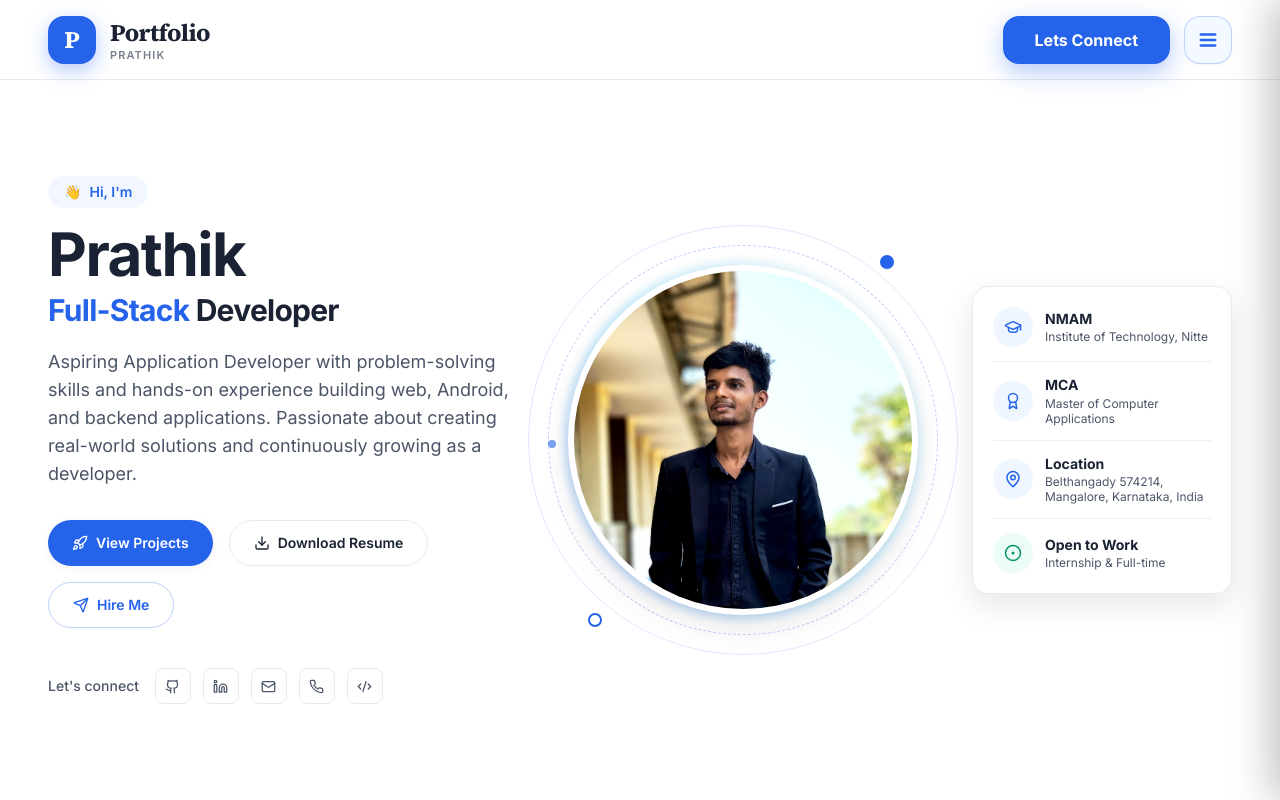
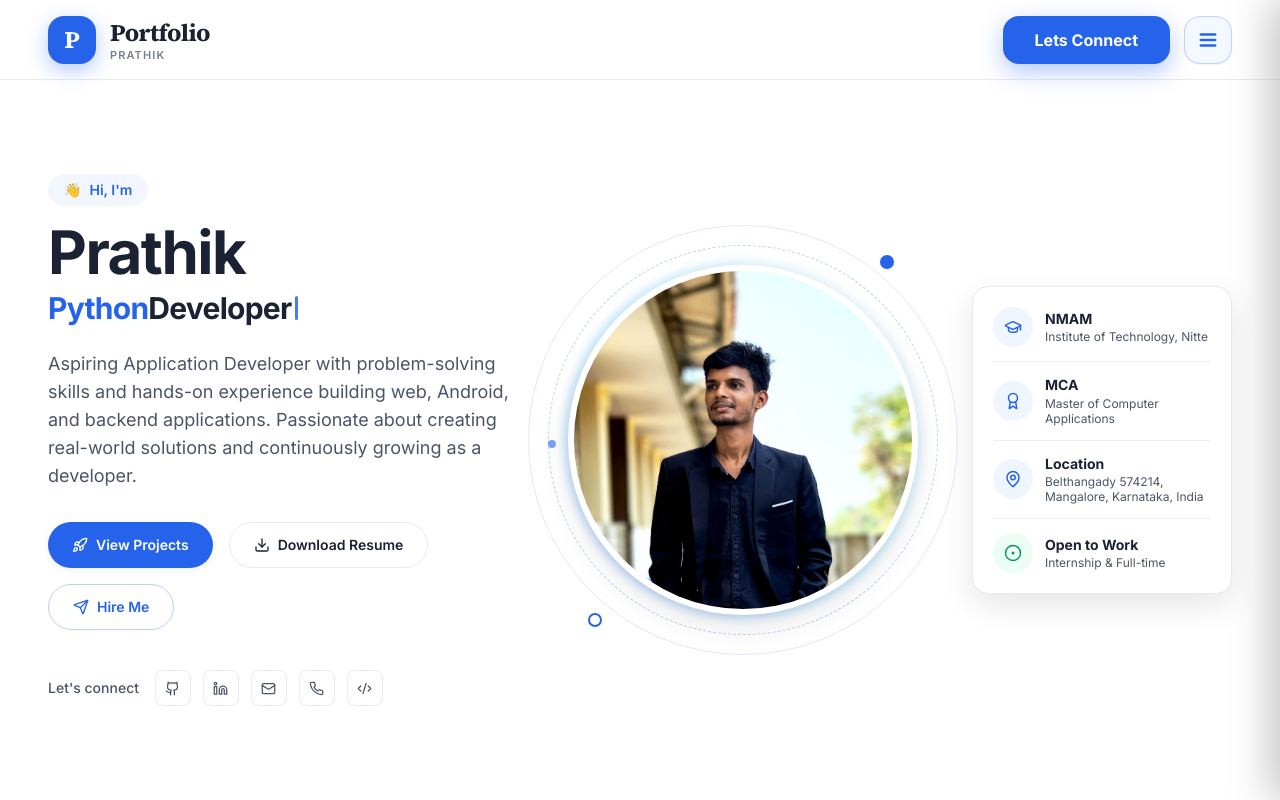
Before and after one commit to prathik0007/portfolio, a Next.js app: page / in a window 1280 px wide. Shown: the top 800 px of the page. Built offline with nearby package versions, Linux system fonts and the light colour scheme.

Commit message:
feat: add animated typewriter role cycler to hero section

```diff
--- a/components/Hero.tsx
+++ b/components/Hero.tsx
@@ -3,6 +3,7 @@ import Image from "next/image";
 import { Rocket, Download, Send, GraduationCap, Award, MapPin, CircleDot } from "lucide-react";
 import { portfolio } from "@/data/portfolio";
 import SocialLinks from "@/components/SocialLinks";
+import TypewriterRole from "@/components/TypewriterRole";
 
 export default function Hero() {
   const { infoCard } = portfolio;
@@ -47,10 +48,9 @@ export default function Hero() {
               {portfolio.name}
             </h1>
 
-            {/* Role: Full-Stack in blue, Developer in ink */}
-            <p className="mt-2 font-sans text-2xl font-bold tracking-tight sm:text-3xl">
-              <span className="text-primary">{portfolio.role.split(" ")[0]}</span>{" "}
-              <span className="text-ink">{portfolio.role.split(" ").slice(1).join(" ")}</span>
+            {/* Role: dynamic typewriter cycling through roles */}
+            <p className="mt-2 min-h-[2.25rem] font-sans text-2xl font-bold tracking-tight sm:min-h-[2.5rem] sm:text-3xl">
+              <TypewriterRole roles={portfolio.roles || [portfolio.role]} />
             </p>
 
             {/* Bio */}
--- /dev/null
+++ b/components/TypewriterRole.tsx
@@ -0,0 +1,76 @@
+"use client";
+
+import { useState, useEffect } from "react";
+
+interface TypewriterRoleProps {
+  roles: string[];
+}
+
+export default function TypewriterRole({ roles }: TypewriterRoleProps) {
+  const roleList = roles && roles.length > 0 ? roles : ["Full-Stack Developer"];
+  const [roleIndex, setRoleIndex] = useState(0);
+  const [displayText, setDisplayText] = useState(roleList[0]);
+  const [isDeleting, setIsDeleting] = useState(false);
+  const [isMounted, setIsMounted] = useState(false);
+
+  useEffect(() => {
+    setIsMounted(true);
+  }, []);
+
+  useEffect(() => {
+    if (!isMounted || roleList.length <= 1) return;
+
+    const currentFullText = roleList[roleIndex % roleList.length];
+    const typingSpeed = isDeleting ? 45 : 85;
+    const pauseFull = 2000;
+    const pauseEmpty = 350;
+
+    if (!isDeleting && displayText === currentFullText) {
+      const timeout = setTimeout(() => setIsDeleting(true), pauseFull);
+      return () => clearTimeout(timeout);
+    }
+
+    if (isDeleting && displayText === "") {
+      const timeout = setTimeout(() => {
+        setIsDeleting(false);
+        setRoleIndex((prev) => (prev + 1) % roleList.length);
+      }, pauseEmpty);
+      return () => clearTimeout(timeout);
+    }
+
+    const timeout = setTimeout(() => {
+      setDisplayText((prev) =>
+        isDeleting
+          ? currentFullText.substring(0, prev.length - 1)
+          : currentFullText.substring(0, prev.length + 1)
+      );
+    }, typingSpeed);
+
+    return () => clearTimeout(timeout);
+  }, [displayText, isDeleting, roleIndex, roleList, isMounted]);
+
+  // Determine styling: first word is highlighted in primary blue, rest in ink
+  const currentRole = roleList[roleIndex % roleList.length] || "";
+  const firstWord = currentRole.split(" ")[0] || "";
+
+  let primaryPart = "";
+  let inkPart = "";
+
+  if (displayText.length <= firstWord.length) {
+    primaryPart = displayText;
+  } else {
+    primaryPart = firstWord;
+    inkPart = displayText.slice(firstWord.length);
+  }
+
+  return (
+    <span className="inline-flex items-baseline">
+      <span className="text-primary">{primaryPart}</span>
+      <span className="text-ink">{inkPart}</span>
+      <span
+        aria-hidden="true"
+        className="ml-1 inline-block h-[0.8em] w-[2.5px] translate-y-[1px] rounded-full bg-primary animate-pulse"
+      />
+    </span>
+  );
+}
--- a/data/portfolio.ts
+++ b/data/portfolio.ts
@@ -11,7 +11,12 @@ export const portfolio = {
   name: "Prathik",
   shortName: "Prathik", // used in the About page "full name" field
   initials: "P", // shown in the header logo badge
-  role: "Full-Stack Developer", // the first word is automatically highlighted in blue on the homepage
+  role: "Full-Stack Developer", // fallback role
+  roles: [
+    "Full-Stack Developer",
+    "Python Developer",
+    "Backend Developer",
+  ],
   tagline: "Full-Stack Developer & Tech Enthusiast", // used as page subtitle in nav drawer / about
 
   // Hero introduction
```
